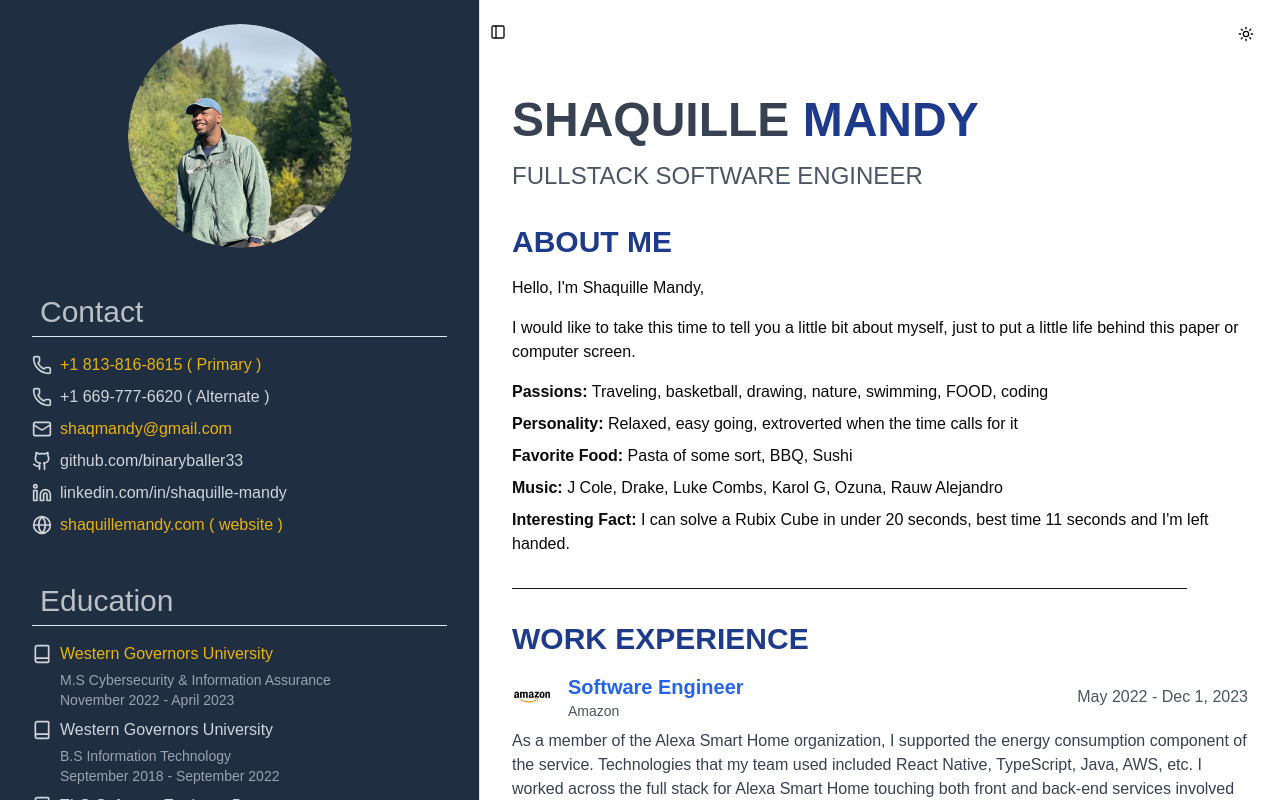
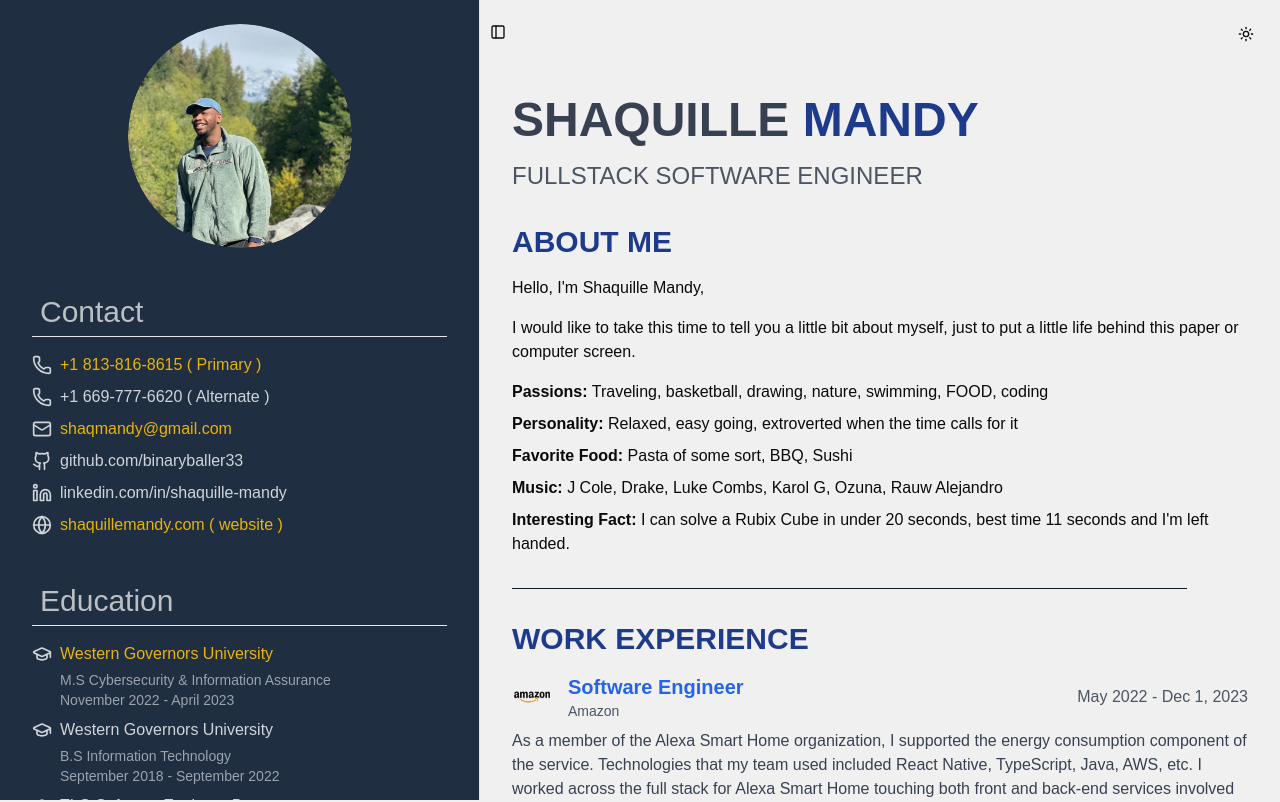
Before and after one commit to binaryballer33/shaquille-mandy-resume, a Next.js app: page / in a window 1280 px wide. Shown: the top 802 px of the page. Built offline with nearby package versions, Linux system fonts and the light colour scheme.

Commit message:
css fixes

```diff
--- a/src/components/resume-content/blocks/work-experience.tsx
+++ b/src/components/resume-content/blocks/work-experience.tsx
@@ -18,7 +18,13 @@
                         <div className="flex items-center justify-between">
                             <div className="flex items-center gap-4">
                                 {experience.icon ? (
-                                    <Image alt={experience.company} height={40} src={experience.icon} width={40} />
+                                    <Image
+                                        alt={experience.company}
+                                        className="rounded-lg object-contain dark:bg-white"
+                                        height={40}
+                                        src={experience.icon}
+                                        width={40}
+                                    />
                                 ) : (
                                     <Briefcase className="h-10 w-10 text-blue-600" />
                                 )}
--- a/src/components/ui/sidebar/styles.css
+++ /dev/null
@@ -1,4 +0,0 @@
-/* Add or modify the base sidebar width */
-.sidebar {
-    width: 400px; /* or whatever width you prefer */
-}
--- a/src/global.css
+++ b/src/global.css
@@ -8,7 +8,7 @@
 
 @layer base {
     :root {
-        --background: 0 0% 100%;
+        --background: 0 0% 94%;
         --foreground: 0 0% 3.9%;
         --card: 0 0% 100%;
         --card-foreground: 0 0% 3.9%;
--- a/src/layouts/providers/client-providers/sidebar-provider.tsx
+++ b/src/layouts/providers/client-providers/sidebar-provider.tsx
@@ -1,3 +1,5 @@
+"use client"
+
 import { SidebarProvider } from "@/components/ui/sidebar"
 
 export default function ClientSidebarProvider({ children }: { children: React.ReactNode }) {
```
Also changed, not shown: src/components/sidebar/sidebar-nav-items.ts (+16 -16 lines), 1 other file (tests, documents, lock files or other folders).
